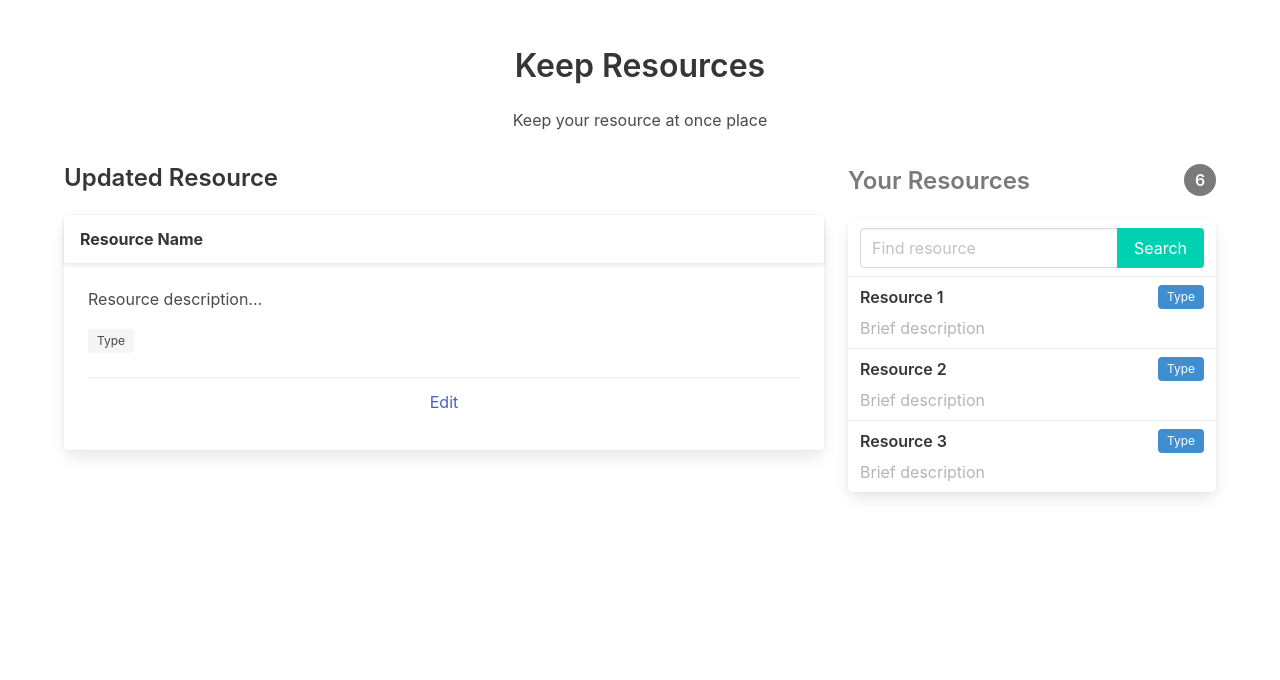
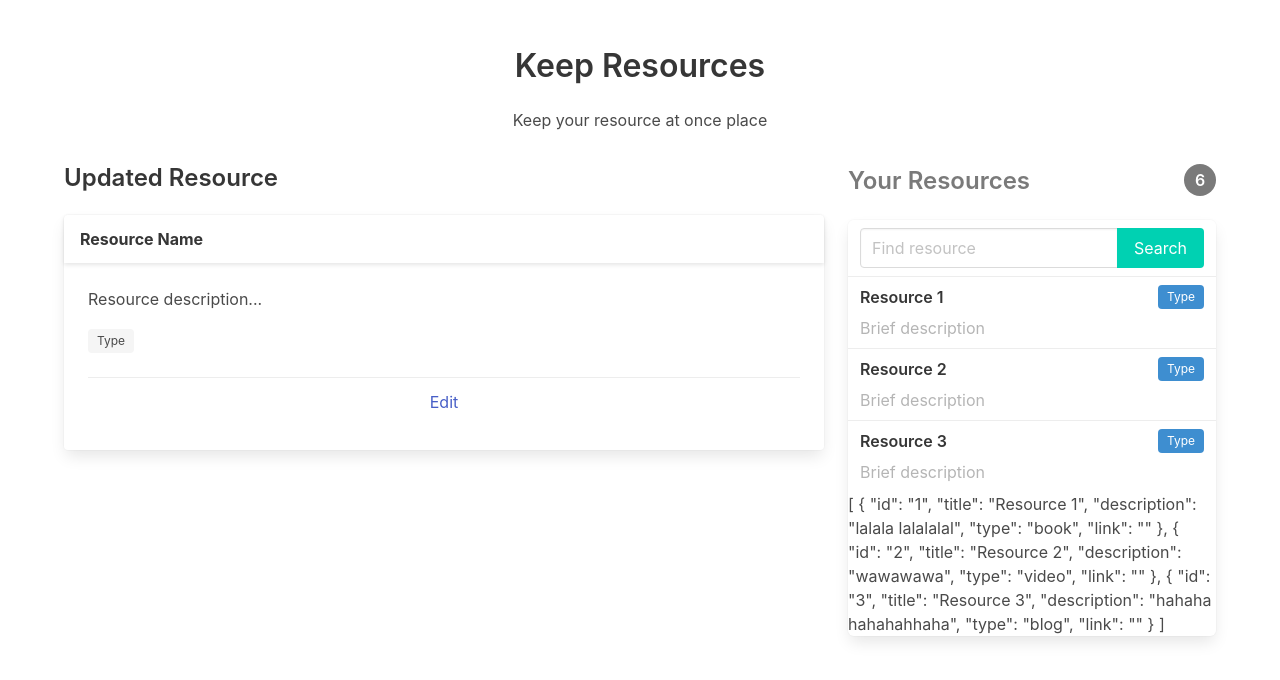
Before and after one commit to toumasaya/vue3-basis, a Vue app: page / in a window 1280 px wide. Shown: the top 680 px of the page. Built offline with nearby package versions, Linux system fonts and the light colour scheme.

Commit message:
Resource data

```diff
--- a/src/components/ResourceList.vue
+++ b/src/components/ResourceList.vue
@@ -20,10 +20,18 @@
     </header>
     <p class="desc">Brief description</p>
   </a>
+  {{ resources }}
 </template>
 
 <script>
-export default {};
+export default {
+  props: {
+    resources: {
+      type: Array,
+      default: () => [],
+    },
+  },
+};
 </script>
 
 <style lang="sass" scoped>
--- a/src/pages/ResourceHome.vue
+++ b/src/pages/ResourceHome.vue
@@ -17,7 +17,7 @@
             <div class="panel-block">
               <ResourceSearch />
             </div>
-            <ResourceList />
+            <ResourceList :resources="resources" />
           </nav>
         </div>
       </div>
@@ -39,6 +39,33 @@ export default {
     ResourceList,
     ResourceDetail,
     // ResourceUpdate,
+  },
+  data() {
+    return {
+      resources: [
+        {
+          id: '1',
+          title: 'Resource 1',
+          description: 'lalala lalalalal',
+          type: 'book',
+          link: '',
+        },
+        {
+          id: '2',
+          title: 'Resource 2',
+          description: 'wawawawa',
+          type: 'video',
+          link: '',
+        },
+        {
+          id: '3',
+          title: 'Resource 3',
+          description: 'hahaha hahahahhaha',
+          type: 'blog',
+          link: '',
+        },
+      ],
+    };
   },
 };
 </script>
```
